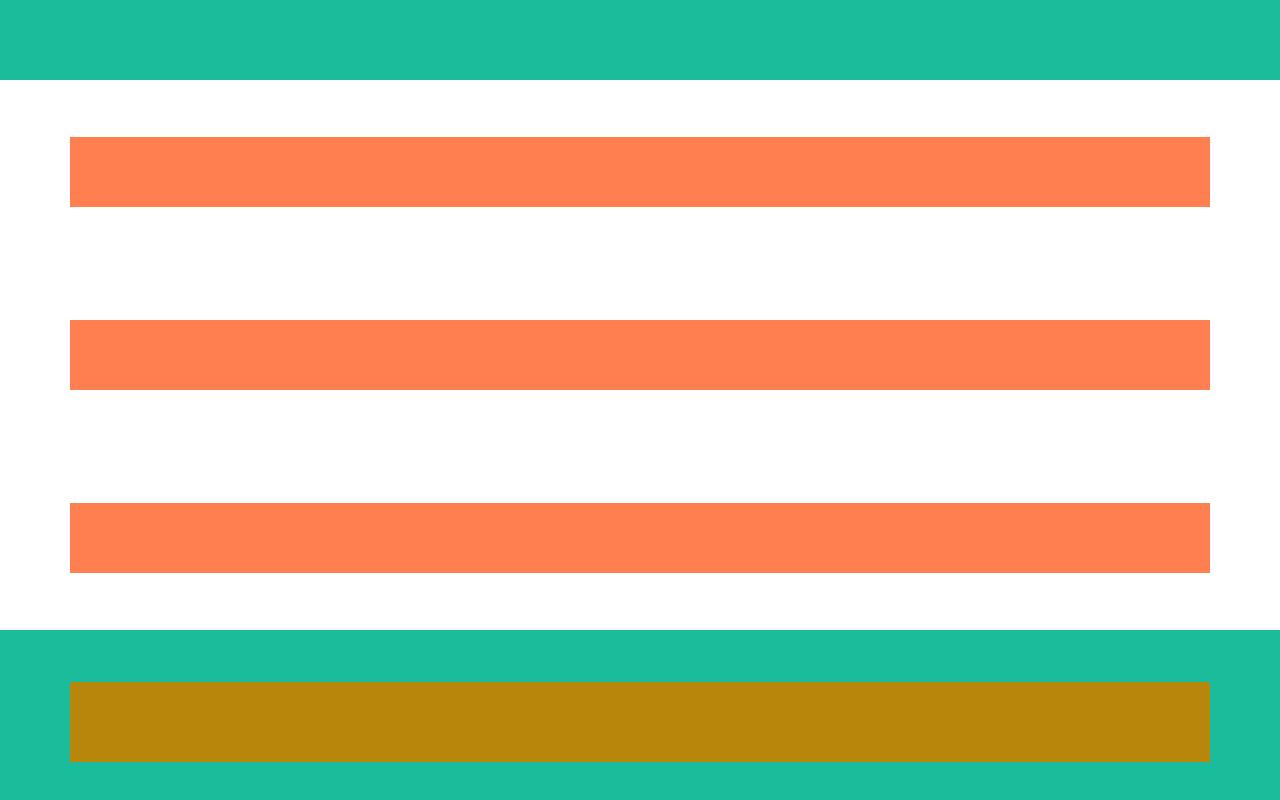
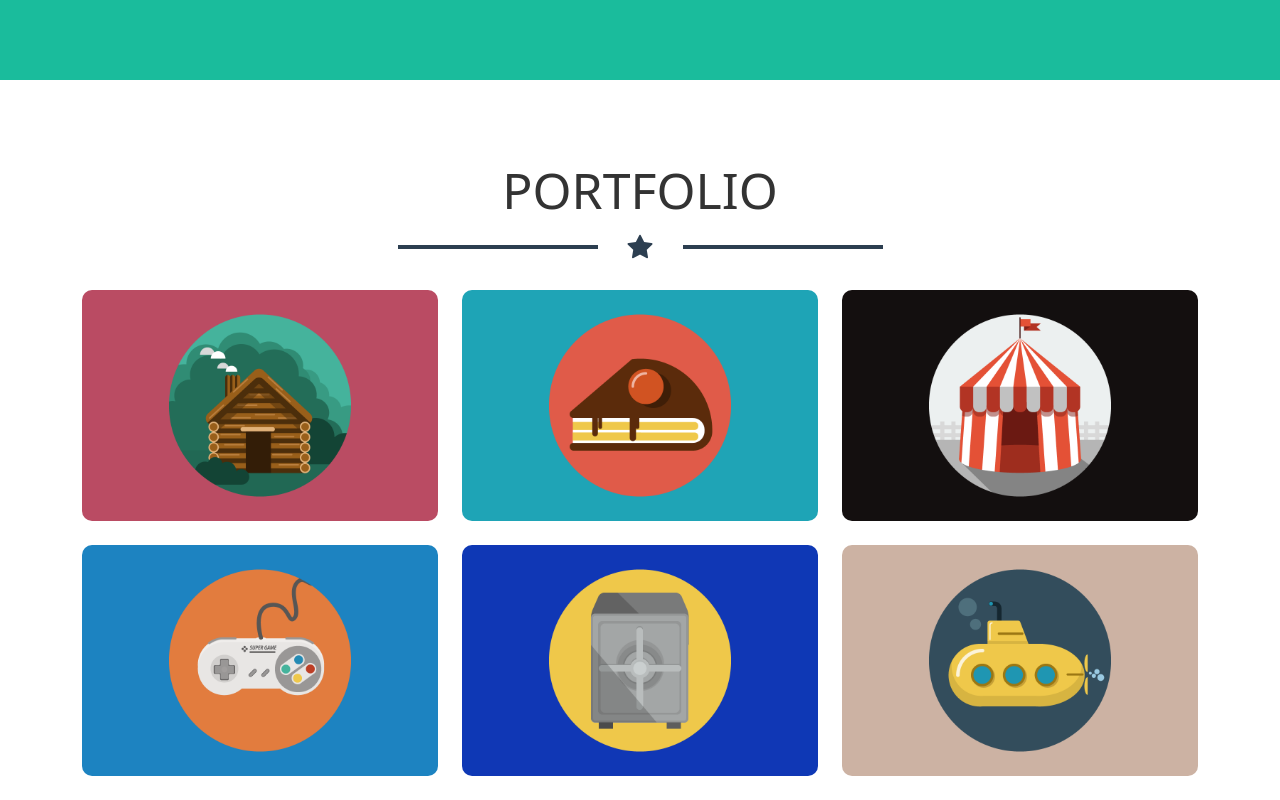
Before and after one commit to Intrusion0/html-css-bootstrap-freelancer, a plain HTML site: page index.html in a window 1280 px wide. Shown: the part 520-1320 px from the top of the page. Drawn offline with nearby package versions, Linux system fonts and the light colour scheme.

Commit message:
Sezione portfolio completed

```diff
--- a/css/style.css
+++ b/css/style.css
@@ -26,6 +26,73 @@ header {
     width: 100%;
     /* debug */
     height: 550px;
+}
+
+/* Sezione Portfolio */
+#portfolio {
+    padding: 80px 0;
+}
+
+.ms_container {
+    display: flex;
+    justify-content: center;
+    align-items: center;
+    border-radius: 10px;
+}
+
+.title > .ms_container {
+    flex-direction: column;
+}
+
+.ms_container > h2 {
+    color: #333333;
+    font-size: 50px;
+}
+
+#portfolio .ms_container > div {
+    display: flex;
+    justify-content: center;
+    align-items: center;
+}
+
+.ms_container > div span {
+    border: solid 2px #2c3e50;
+    width: 200px;
+    margin: 0 30px;
+}
+
+.bi.bi-star-fill {
+    color: #2c3e50;
+    font-size: 25px;
+}
+
+.house {
+    background-color: #ba4b63;
+}
+
+.cake {
+    background-color: #1ea4b6;
+}
+
+.circus {
+    background-color: #140f0f;
+}
+
+.game {
+    background-color: #1c83c1;
+}
+
+.safe {
+    background-color: #0e38b5;
+}
+
+.submarine {
+    background-color: #ccb2a3;
+}
+
+.ms_container img {
+    width: 90%;
+    height: auto;
 }
 
 /* Sezione About */
@@ -63,10 +130,7 @@ footer {
 }
 
 /* DEBUG */
-.row {
-    /* background-color: blue; */
-    height: 550px;
-}
+
 
 footer .container .row {
     height: 100px;
@@ -78,8 +142,7 @@ footer .container .row {
 }
 
 .test_debugs {
-    background-color: coral;
-    height: 70px;
+    border: solid 1px black;
 }
 
 .tesst_debugs {
--- a/index.html
+++ b/index.html
@@ -4,6 +4,7 @@
     <meta charset="UTF-8">
     <meta http-equiv="X-UA-Compatible" content="IE=edge">
     <meta name="viewport" content="width=device-width, initial-scale=1.0">
+    <link rel="stylesheet" href="https://cdn.jsdelivr.net/npm/bootstrap-icons@1.5.0/font/bootstrap-icons.css">
     <link href="https://cdn.jsdelivr.net/npm/bootstrap@5.1.3/dist/css/bootstrap.min.css" rel="stylesheet" integrity="sha384-1BmE4kWBq78iYhFldvKuhfTAU6auU8tT94WrHftjDbrCEXSU1oBoqyl2QvZ6jIW3" crossorigin="anonymous">
     <link rel="stylesheet" href="css/style.css">
     <title>Freelancer</title>
@@ -40,27 +41,46 @@
         <!-- Sezione Portfolio -->
         <section id="portfolio">
             <div class="container">
-                <div class="row align-items-center">
-                    <div class="title col-12 test_debugs">
-
+                <div class="row align-items-center gy-4">
+                    <div class="title col-12">
+                        <div class="ms_container">
+                            <h2>PORTFOLIO</h2>
+                            <div>
+                                <span></span>
+                                <i class="bi bi-star-fill"></i>
+                                <span></span>
+                            </div>
+                        </div>
                     </div>
-                    <div class="col-12 col-md-6 col-lg-4 test_debugs">
-
+                    <div class="col-12 col-md-6 col-lg-4">
+                        <div class="ms_container house">
+                            <img src="img/cabin.png" alt="house">
+                        </div>
                     </div>
-                    <div class="col-12 col-md-6 col-lg-4 test_debugs">
-
+                    <div class="col-12 col-md-6 col-lg-4">
+                        <div class="ms_container cake">
+                            <img src="img/cake.png" alt="cake">
+                        </div>
                     </div>
-                    <div class="col-12 col-md-6 col-lg-4 test_debugs">
-
+                    <div class="col-12 col-md-6 col-lg-4">
+                        <div class="ms_container circus">
+                            <img src="img/circus.png" alt="circus">
+                        </div>
                     </div>
-                    <div class="col-12 col-md-6 col-lg-4 test_debugs">
-
+                    <div class="col-12 col-md-6 col-lg-4">
+                        <div class="ms_container game">
+                            <img src="img/game.png" alt="game">
+                        </div>
                     </div>
-                    <div class="col-12 col-md-6 col-lg-4 test_debugs">
-
+                    <div class="col-12 col-md-6 col-lg-4">
+                        <div class="ms_container safe">
+                            <img src="img/safe.png" alt="safe">
+                        </div>
                     </div>
-                    <div class="col-12 col-md-6 col-lg-4 test_debugs">
-
+                    <div class="col-12 col-md-6 col-lg-4">
+                        <div class="ms_container submarine">
+                            <img src="img/submarine.png" alt="submarine">
+                        </div>
                     </div>
                 </div>
             </div>
@@ -125,5 +145,7 @@
             </div>
         </div>
     </footer>
+
+    <script src="https://cdn.jsdelivr.net/npm/bootstrap@5.1.3/dist/js/bootstrap.bundle.min.js" integrity="sha384-ka7Sk0Gln4gmtz2MlQnikT1wXgYsOg+OMhuP+IlRH9sENBO0LRn5q+8nbTov4+1p" crossorigin="anonymous"></script>
 </body>
 </html>
```
